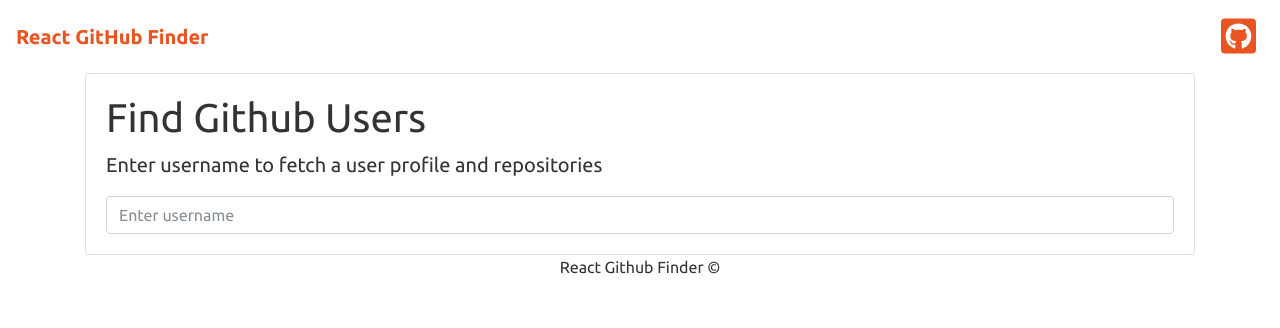
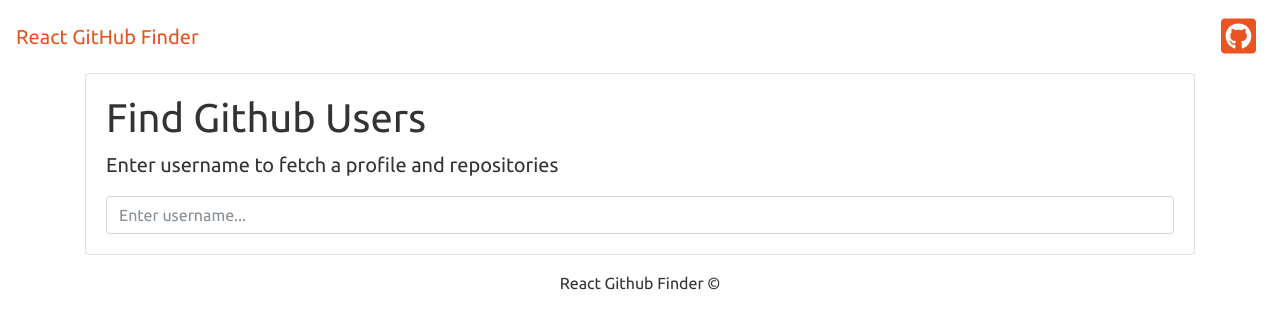
Before and after one commit to yaminmhd/github-react-finder, a React (Create React App) app: page /githubapp in a window 1280 px wide. Shown: the top 328 px of the page. Built offline with nearby package versions, Linux system fonts and the light colour scheme.

Commit message:
Cleaned up styling on landing page and updated router

```diff
--- a/src/App.js
+++ b/src/App.js
@@ -12,6 +12,7 @@ const App = () => {
         <Switch>
           <Route exact path="/" component={LandingPage} />
           <Route path="/githubapp" component={GitHubApp} />
+
         </Switch>
       </div>
     </BrowserRouter>
--- a/src/components/ErrorPage/ErrorPage.js
+++ b/src/components/ErrorPage/ErrorPage.js
@@ -2,7 +2,7 @@ import React from 'react';
 
 const ErrorPage = () => {
   return(
-    <div className="App">
+    <div className="App mt-3 mb-3">
       <img src={'https://i0.wp.com/media.boingboing.net/wp-content/uploads/2011/12/404.jpg?w=750'} alt="cat 404"/>
     </div>
   );
--- a/src/components/LandingPage/LandingPage.css
+++ b/src/components/LandingPage/LandingPage.css
@@ -2,7 +2,7 @@
 .vid-header{
   height: 100vh;
   display: flex;
-  align-items: center;
+  align-items: flex-start;
   justify-content: center;
   color: #fff;
 }
@@ -45,13 +45,11 @@
 }
 
 .header-content h1{
-  font-size: 50px;
-  margin-bottom: 3rem;
+  font-size: 4rem;
+  margin-top: 10rem;
 }
 
 .header-content p{
-  font-size: 2em;
+  font-size: 1em;
   display: block;
-  padding-bottom: 5rem;
-  margin-bottom: 10rem;
 }
--- a/src/components/LandingPage/LandingPage.js
+++ b/src/components/LandingPage/LandingPage.js
@@ -1,4 +1,6 @@
 import React from "react";
+import { Link } from "react-router-dom";
+import { NavLink } from "reactstrap";
 import "./LandingPage.css";
 
 const LandingPage = () => {
@@ -11,8 +13,12 @@ const LandingPage = () => {
       <div className="header-content text-md-center">
         <h1>React Application</h1>
         <p>
-          This application allows users to retrieve Github profile and repos by typing in a username
+          This application allows users to retrieve Github profile and repos by
+          typing in a username
         </p>
+        <NavLink tag={Link} to="/githubapp">
+          <button className="btn btn-primary">View Application</button>
+        </NavLink>
       </div>
     </header>
   );
--- a/src/components/NavBar/NavBar.css
+++ b/src/components/NavBar/NavBar.css
@@ -9,5 +9,5 @@
 
 .navbrand{
   color: #E95420;
-  font-weight: 700;
+  font-weight: 500;
 }
--- a/src/components/NavBar/NavBar.js
+++ b/src/components/NavBar/NavBar.js
@@ -37,7 +37,7 @@ class NavBar extends Component {
           <Collapse isOpen={this.state.isOpen} navbar>
             <Nav className="ml-auto" navbar>
               <NavItem>
-                <NavLink tag={Link} to="/githubapp">
+                <NavLink href="https://github.com/yaminmhd/github-react-finder" to="/githubapp">
                   <i className="fab fa-github-square large"></i>
                 </NavLink>
               </NavItem>
--- a/src/components/SearchBar/SearchBar.js
+++ b/src/components/SearchBar/SearchBar.js
@@ -12,17 +12,17 @@ class SearchBar extends Component {
   render() {
     return (
       <div>
-        <div className="card card-body">
+        <div className="card card-body mb-3">
           <h1>Find Github Users</h1>
           <p className="lead">
-            Enter username to fetch a user profile and repositories
+            Enter username to fetch a profile and repositories
           </p>
           <input
             className="form-control"
             onChange={event => this.handleInputChange(event.target.value)}
             value={this.state.searchTerm}
             type="text"
-            placeholder="Enter username"
+            placeholder="Enter username..."
           />
         </div>
       </div>
```
Also changed, not shown: 1 other file (tests, documents, lock files or other folders).
